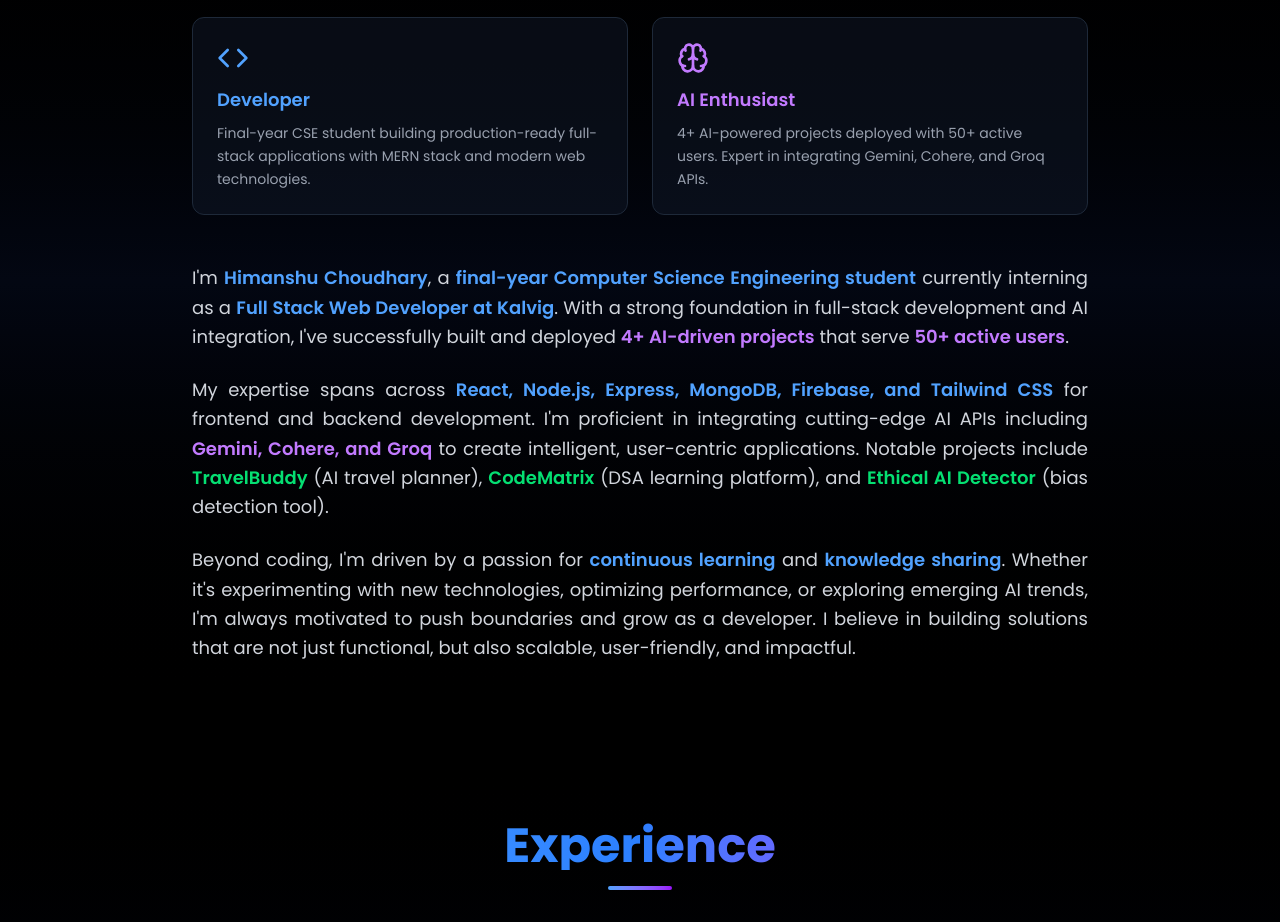
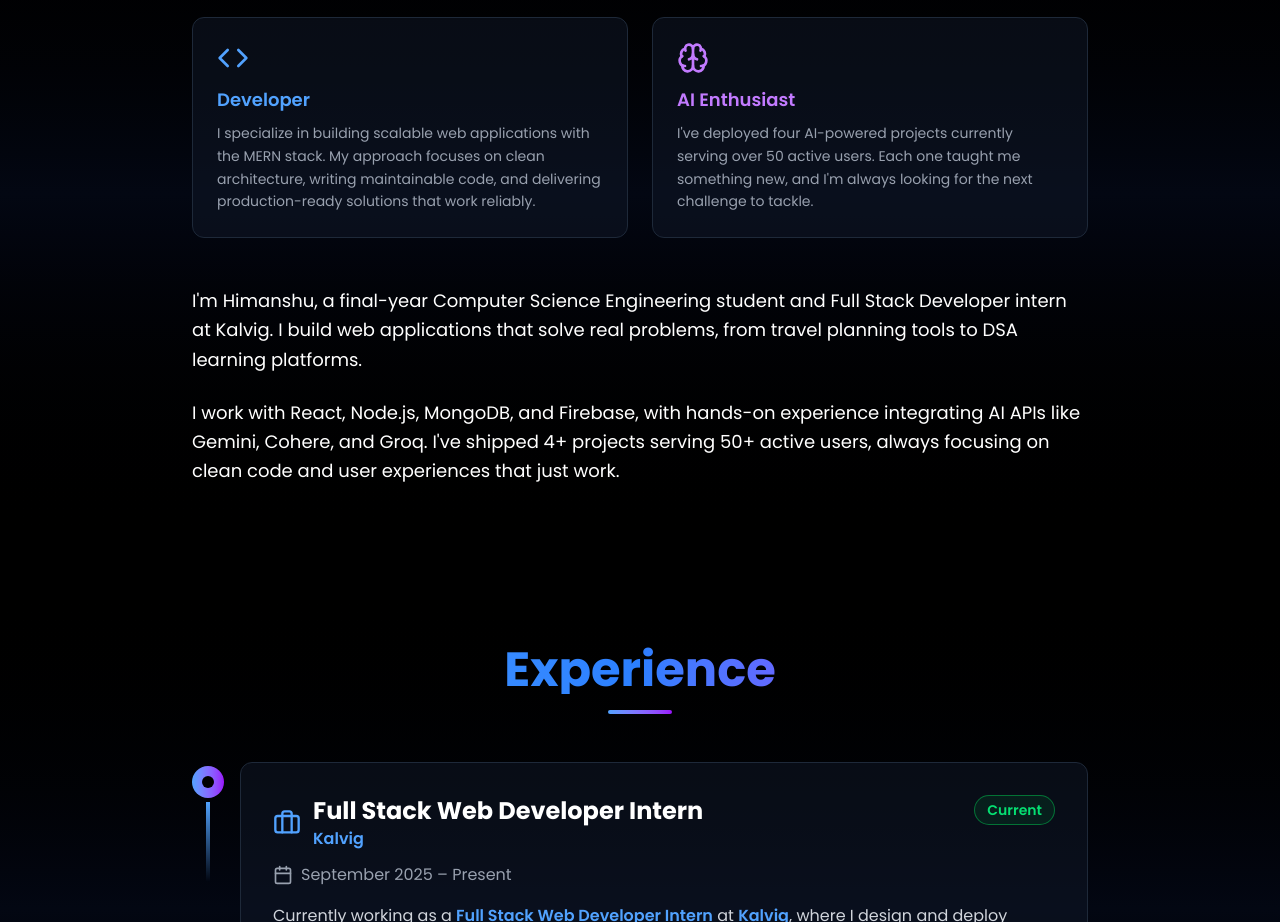
Before and after one commit to himanshu8github/Portfolio, a React (Vite) app: page / in a window 1280 px wide. Shown: the part 1040-1962 px from the top of the page. Built offline with nearby package versions, Linux system fonts and the light colour scheme.

Commit message:
fix about me section

```diff
--- a/src/components/About.jsx
+++ b/src/components/About.jsx
@@ -19,7 +19,9 @@ const About = () => (
           <Code className="w-8 h-8 text-blue-400 mb-3" />
           <h3 className="text-lg font-semibold mb-2 text-blue-400">Developer</h3>
           <p className="text-gray-400 text-sm leading-relaxed">
-            Final-year CSE student building production-ready full-stack applications with MERN stack and modern web technologies.
+          I specialize in building scalable web applications with the MERN
+           stack. My approach focuses on clean architecture, writing maintainable code,
+          and delivering production-ready solutions that work reliably.
           </p>
         </div>
 
@@ -28,24 +30,25 @@ const About = () => (
           <Brain className="w-8 h-8 text-purple-400 mb-3" />
           <h3 className="text-lg font-semibold mb-2 text-purple-400">AI Enthusiast</h3>
           <p className="text-gray-400 text-sm leading-relaxed">
-            4+ AI-powered projects deployed with 50+ active users. Expert in integrating Gemini, Cohere, and Groq APIs.
+           I've deployed four AI-powered projects currently serving over 50 active users. Each one taught me something new, and I'm always looking for the next challenge to tackle.
           </p>
         </div>
       </div>
 
-      {/* Detailed Paragraphs */}
+
+{/* Detailed Paragraphs */}
       <div className="space-y-6 animate-slideUp" style={{animationDelay: "0.3s"}}>
-        <p className="text-gray-300 text-base md:text-lg leading-relaxed text-justify">
-          I'm <span className="text-blue-400 font-semibold">Himanshu Choudhary</span>, a <span className="text-blue-400 font-semibold">final-year Computer Science Engineering student</span> currently interning as a <span className="text-blue-400 font-semibold">Full Stack Web Developer at Kalvig</span>. With a strong foundation in full-stack development and AI integration, I've successfully built and deployed <span className="text-purple-400 font-semibold">4+ AI-driven projects</span> that serve <span className="text-purple-400 font-semibold">50+ active users</span>.
+        <p className="text-white text-base md:text-lg leading-relaxed">
+          I'm Himanshu, a final-year Computer Science Engineering student and Full Stack Developer intern at Kalvig.
+          I build web applications that solve real problems, from travel planning tools to DSA learning platforms.
         </p>
 
-        <p className="text-gray-300 text-base md:text-lg leading-relaxed text-justify">
-          My expertise spans across <span className="text-blue-400 font-semibold">React, Node.js, Express, MongoDB, Firebase, and Tailwind CSS</span> for frontend and backend development. I'm proficient in integrating cutting-edge AI APIs including <span className="text-purple-400 font-semibold">Gemini, Cohere, and Groq</span> to create intelligent, user-centric applications. Notable projects include <span className="text-green-400 font-semibold">TravelBuddy</span> (AI travel planner), <span className="text-green-400 font-semibold">CodeMatrix</span> (DSA learning platform), and <span className="text-green-400 font-semibold">Ethical AI Detector</span> (bias detection tool).
+        <p className="text-white text-base md:text-lg leading-relaxed">
+         I work with React, Node.js, MongoDB, and Firebase, with hands-on experience integrating AI APIs like Gemini, Cohere, and Groq.
+         I've shipped 4+ projects serving 50+ active users, always focusing on clean code and user experiences that just work.
         </p>
 
-        <p className="text-gray-300 text-base md:text-lg leading-relaxed text-justify">
-          Beyond coding, I'm driven by a passion for <span className="text-blue-400 font-semibold">continuous learning</span> and <span className="text-blue-400 font-semibold">knowledge sharing</span>. Whether it's experimenting with new technologies, optimizing performance, or exploring emerging AI trends, I'm always motivated to push boundaries and grow as a developer. I believe in building solutions that are not just functional, but also scalable, user-friendly, and impactful.
-        </p>
+
       </div>
     </div>
 
```
